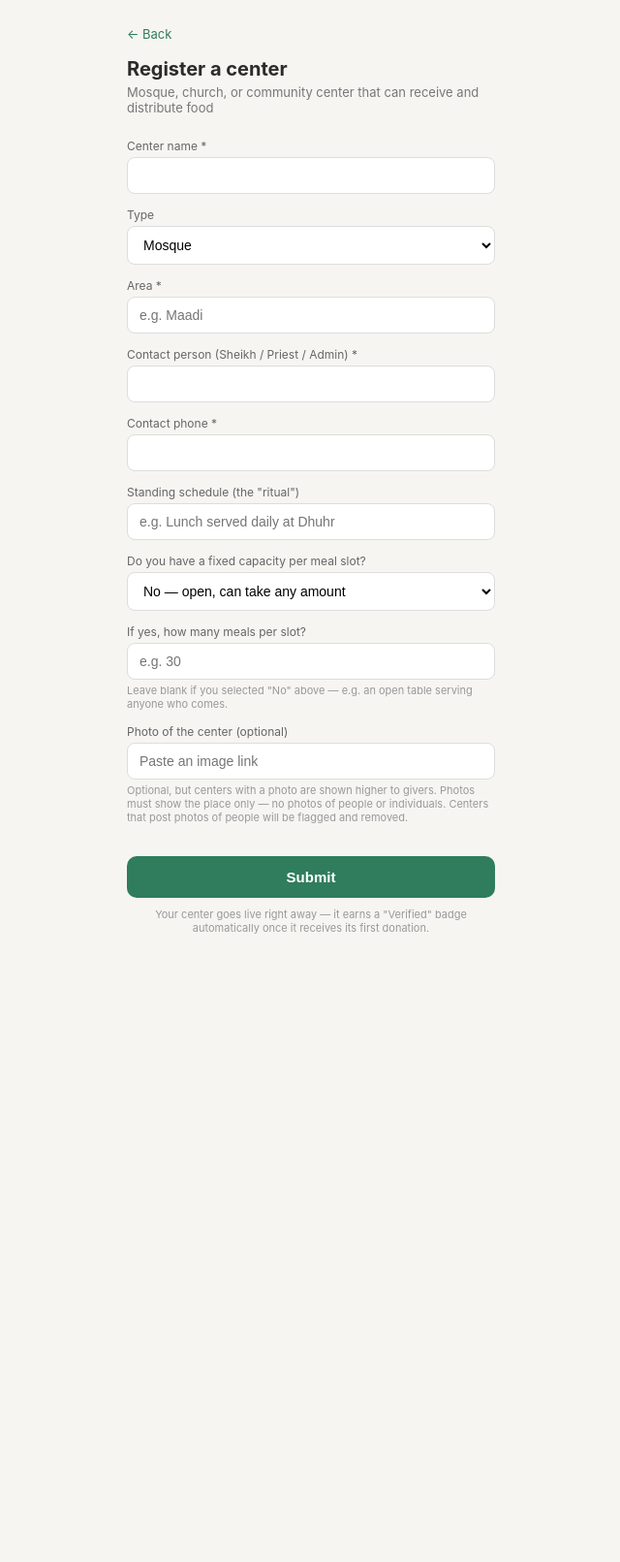
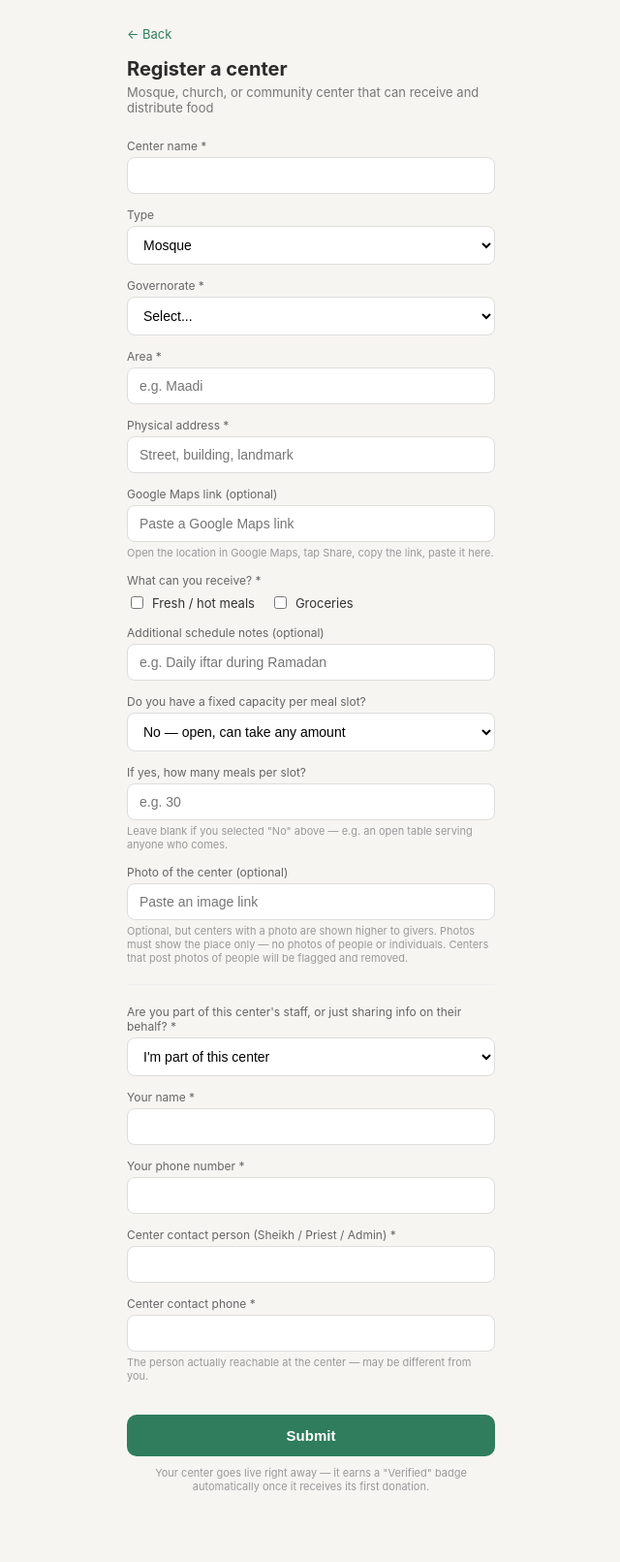
Before and after one commit to shireenhdabbas-netizen/e63am, a Flask app: page /register-center in a window 1280 px wide. Shown: the whole page at 97% size, without its empty margins (319-959 px from the left). Before the commit the page ends 963 px from the top, so only its background shows below. Run offline with Flask 3, Linux system fonts and the light colour scheme.

Commit message:
Update register_center.html

```diff
--- a/templates/register_center.html
+++ b/templates/register_center.html
@@ -20,17 +20,62 @@
     <option value="Other">Other</option>
   </select>
 
+  <label>Governorate *</label>
+  <select name="governorate" required>
+    <option value="">Select...</option>
+    <option value="Cairo">Cairo</option>
+    <option value="Giza">Giza</option>
+    <option value="Qalyubia">Qalyubia</option>
+  </select>
+
   <label>Area *</label>
   <input type="text" name="area" placeholder="e.g. Maadi" value="{{ form.get('area', '') }}" required>
 
-  <label>Contact person (Sheikh / Priest / Admin) *</label>
-  <input type="text" name="contact_name" value="{{ form.get('contact_name', '') }}" required>
+  <label>Physical address *</label>
+  <input type="text" name="address" placeholder="Street, building, landmark" value="{{ form.get('address', '') }}" required>
 
-  <label>Contact phone *</label>
-  <input type="tel" name="contact_phone" value="{{ form.get('contact_phone', '') }}" required>
+  <label>Google Maps link (optional)</label>
+  <input type="url" name="maps_link" placeholder="Paste a Google Maps link" value="{{ form.get('maps_link', '') }}">
+  <p class="hint">Open the location in Google Maps, tap Share, copy the link, paste it here.</p>
 
-  <label>Standing schedule (the "ritual")</label>
-  <input type="text" name="ritual_schedule" placeholder="e.g. Lunch served daily at Dhuhr" value="{{ form.get('ritual_schedule', '') }}">
+  <label>What can you receive? *</label>
+  <div class="checkbox-row">
+    <label class="checkbox-label"><input type="checkbox" name="receives" value="Meals"> Fresh / hot meals</label>
+    <label class="checkbox-label"><input type="checkbox" name="receives" value="Groceries"> Groceries</label>
+  </div>
+
+  <div id="meals-section" class="conditional-section">
+    <label>Number of meals you can receive per day</label>
+    <input type="number" min="1" name="meals_per_day" placeholder="e.g. 50" value="{{ form.get('meals_per_day', '') }}">
+
+    <label>Which time slots can you receive meals in?</label>
+    <div class="checkbox-row">
+      <label class="checkbox-label"><input type="checkbox" name="meal_slots" value="Breakfast (9-11)"> Breakfast (9-11)</label>
+      <label class="checkbox-label"><input type="checkbox" name="meal_slots" value="Late breakfast (12-2)"> Late breakfast (12-2)</label>
+      <label class="checkbox-label"><input type="checkbox" name="meal_slots" value="Lunch (4-6)"> Lunch (4-6)</label>
+      <label class="checkbox-label"><input type="checkbox" name="meal_slots" value="Dinner (8-10)"> Dinner (8-10)</label>
+    </div>
+
+    <label>Days you don't need external meal donations (optional)</label>
+    <p class="hint">e.g. days you already have your own cooking covered</p>
+    <div class="checkbox-row">
+      <label class="checkbox-label"><input type="checkbox" name="days_not_receiving" value="Saturday"> Sat</label>
+      <label class="checkbox-label"><input type="checkbox" name="days_not_receiving" value="Sunday"> Sun</label>
+      <label class="checkbox-label"><input type="checkbox" name="days_not_receiving" value="Monday"> Mon</label>
+      <label class="checkbox-label"><input type="checkbox" name="days_not_receiving" value="Tuesday"> Tue</label>
+      <label class="checkbox-label"><input type="checkbox" name="days_not_receiving" value="Wednesday"> Wed</label>
+      <label class="checkbox-label"><input type="checkbox" name="days_not_receiving" value="Thursday"> Thu</label>
+      <label class="checkbox-label"><input type="checkbox" name="days_not_receiving" value="Friday"> Fri</label>
+    </div>
+  </div>
+
+  <div id="groceries-section" class="conditional-section">
+    <label>What hours can you receive groceries?</label>
+    <input type="text" name="grocery_hours" placeholder="e.g. Daily 10am-6pm" value="{{ form.get('grocery_hours', '') }}">
+  </div>
+
+  <label>Additional schedule notes (optional)</label>
+  <input type="text" name="ritual_schedule" placeholder="e.g. Daily iftar during Ramadan" value="{{ form.get('ritual_schedule', '') }}">
 
   <label>Do you have a fixed capacity per meal slot?</label>
   <select name="has_capacity_limit">
@@ -46,7 +91,45 @@
   <input type="url" name="photo_url" placeholder="Paste an image link" value="{{ form.get('photo_url', '') }}">
   <p class="hint">Optional, but centers with a photo are shown higher to givers. Photos must show the place only — no photos of people or individuals. Centers that post photos of people will be flagged and removed.</p>
 
+  <hr style="margin:20px 0;border:none;border-top:1px solid #eee;">
+
+  <label>Are you part of this center's staff, or just sharing info on their behalf? *</label>
+  <select name="submitter_role" required>
+    <option value="Staff">I'm part of this center</option>
+    <option value="Info-only">I'm sharing info on their behalf (not staff)</option>
+  </select>
+
+  <label>Your name *</label>
+  <input type="text" name="submitter_name" value="{{ form.get('submitter_name', '') }}" required>
+
+  <label>Your phone number *</label>
+  <input type="tel" name="submitter_phone" value="{{ form.get('submitter_phone', '') }}" required>
+
+  <label>Center contact person (Sheikh / Priest / Admin) *</label>
+  <input type="text" name="contact_name" value="{{ form.get('contact_name', '') }}" required>
+
+  <label>Center contact phone *</label>
+  <input type="tel" name="contact_phone" value="{{ form.get('contact_phone', '') }}" required>
+  <p class="hint">The person actually reachable at the center — may be different from you.</p>
+
   <button type="submit">Submit</button>
   <p class="hint" style="text-align:center;margin-top:10px;">Your center goes live right away — it earns a "Verified" badge automatically once it receives its first donation.</p>
 </form>
+
+<style>
+  .checkbox-row { display: flex; flex-wrap: wrap; gap: 10px 16px; margin: 6px 0 4px; }
+  .checkbox-label { display: flex; align-items: center; gap: 6px; font-size: 13px; color: #333; margin: 0; }
+  .checkbox-label input { width: auto; }
+  .conditional-section { display: none; border-left: 2px solid #2f7d5c; padding-left: 12px; margin: 8px 0 16px; }
+  .conditional-section.visible { display: block; }
+</style>
+<script>
+  function updateSections() {
+    var checked = Array.from(document.querySelectorAll('input[name="receives"]:checked')).map(el => el.value);
+    document.getElementById('meals-section').classList.toggle('visible', checked.includes('Meals'));
+    document.getElementById('groceries-section').classList.toggle('visible', checked.includes('Groceries'));
+  }
+  document.querySelectorAll('input[name="receives"]').forEach(el => el.addEventListener('change', updateSections));
+  updateSections();
+</script>
 {% endblock %}
```
